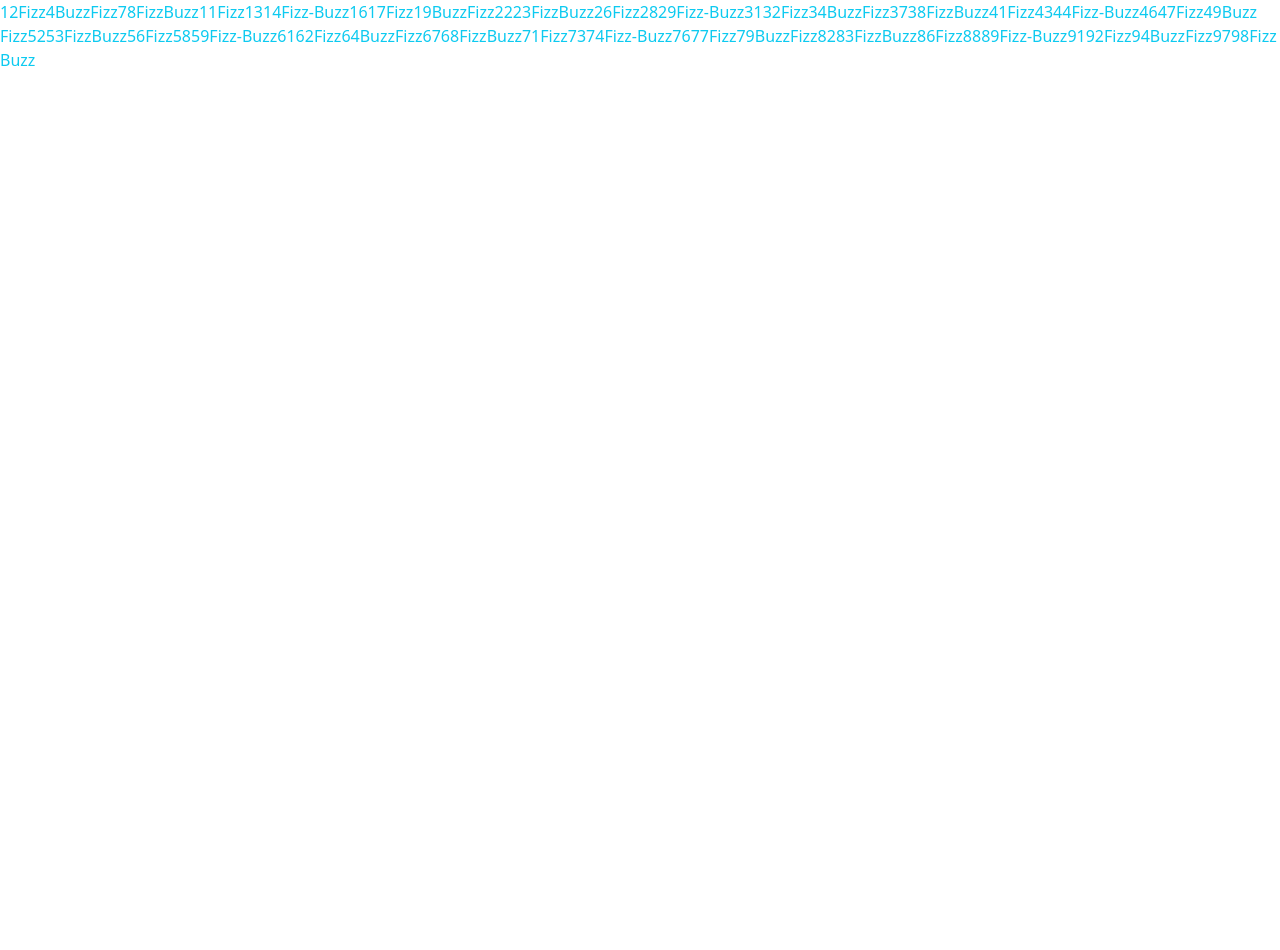
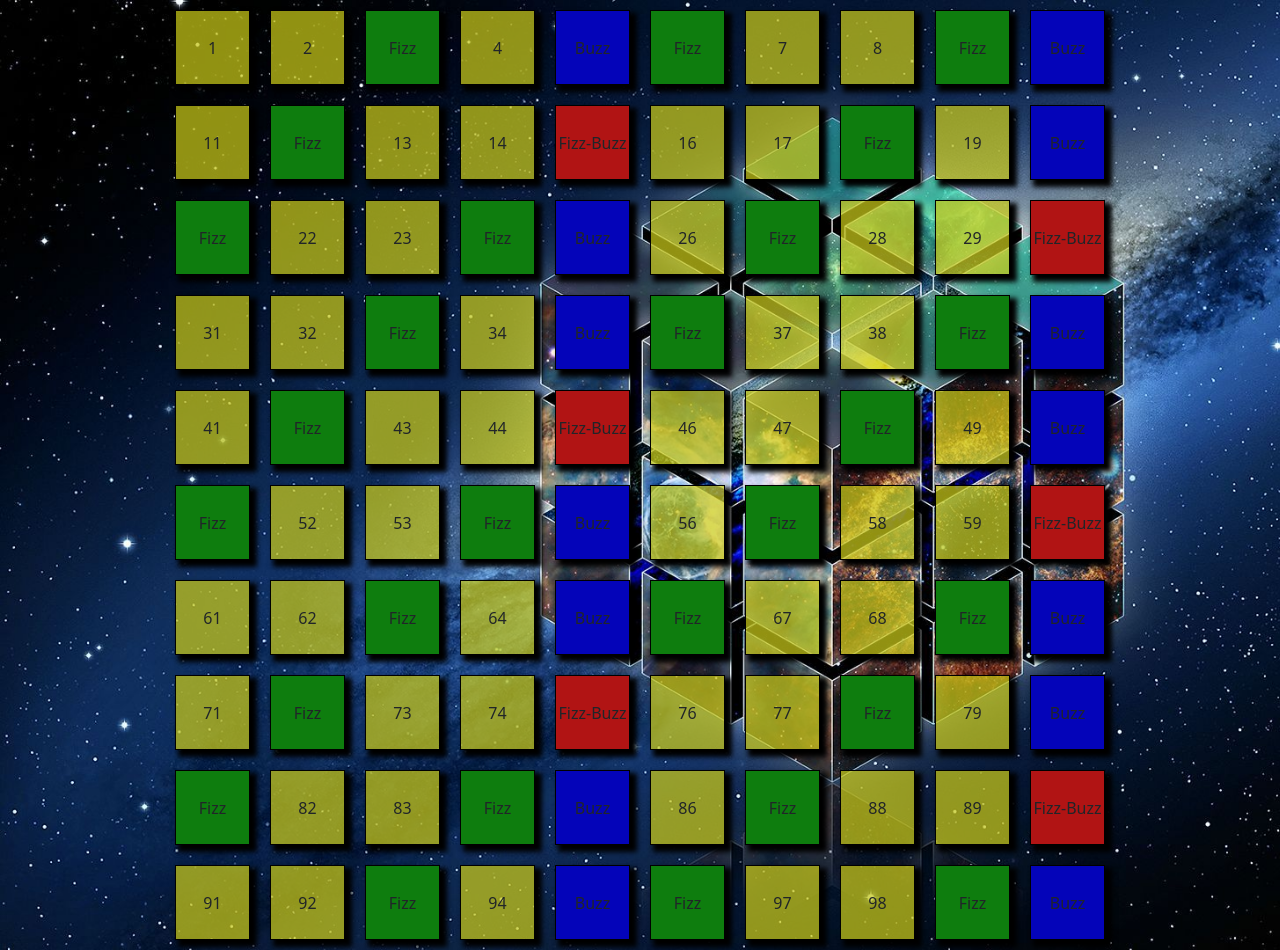
Before and after one commit to Hycarus/js-fizzbuzz, a plain HTML site: page index.html in a window 1280 px wide. Before the commit the page ends 800 px from the top, so only its background shows below. Drawn offline with nearby package versions, Linux system fonts and the light colour scheme.

Commit message:
added style

```diff
--- a/css/style.css
+++ b/css/style.css
@@ -0,0 +1,30 @@
+body{
+    background-image: url(../img/cube.jpg);
+    background-size: cover;
+}
+#wrapper{
+    width: 950px;
+    height: 950px;
+    margin: 0 auto;
+    background-color: var(--ms-dark);
+}
+
+.box{
+    width: calc(100% / 10 - 20px);
+    height: calc(100% / 10 - 20px);
+    border:1px solid black;
+    margin: 10px;
+    box-shadow: 5px 5px 5px 2px black;
+}
+.fizz-buzz{
+    background-color: rgb(177, 20, 20);
+}
+.fizz{
+    background-color: rgb(14, 125, 14);
+}
+.buzz{
+    background-color: rgb(4, 4, 185);
+}
+.number{
+    background-color: rgba(203, 203, 25, 0.715);
+}
--- a/index.html
+++ b/index.html
@@ -23,7 +23,7 @@
     <title>FizzBuzz</title>
   </head>
 
-  <body>
+  <body class="bg-body-secondary">
 
 
     <main>
--- a/js/script.js
+++ b/js/script.js
@@ -7,24 +7,24 @@ for(let i = 1; i <= 1; i++){
         if(c % 3 === 0 && c % 5 === 0){
             bgBox = 'fizz-buzz';
             const fizzBuzz = ('Fizz-Buzz');
-            boxEl.className = `box ${bgBox} d-flex justify-content-center align-items-center text-info`;
+            boxEl.className = `box ${bgBox} d-flex justify-content-center align-items-center `;
             boxEl.innerHTML = fizzBuzz;
             wrapperEl.append(boxEl);
         } else if(c % 3 === 0){
             bgBox = 'fizz';
             const fizz = ('Fizz');
-            boxEl.className = `box ${bgBox} d-flex justify-content-center align-items-center text-info`;
+            boxEl.className = `box ${bgBox} d-flex justify-content-center align-items-center `;
             boxEl.innerHTML = fizz;
             wrapperEl.append(boxEl);
         } else if(c % 5 === 0){
             bgBox = 'buzz';
             const buzz = ('Buzz');
-            boxEl.className = `box ${bgBox} d-flex justify-content-center align-items-center text-info`;
+            boxEl.className = `box ${bgBox} d-flex justify-content-center align-items-center `;
             boxEl.innerHTML = buzz;
             wrapperEl.append(boxEl);
         } else{
             bgBox = 'number';
-            boxEl.className = `box ${bgBox} d-flex justify-content-center align-items-center text-info`;
+            boxEl.className = `box ${bgBox} d-flex justify-content-center align-items-center `;
             boxEl.innerHTML = c * i;
             wrapperEl.append(boxEl);
         }
```
Also changed, not shown: img/cube.jpg (added).
